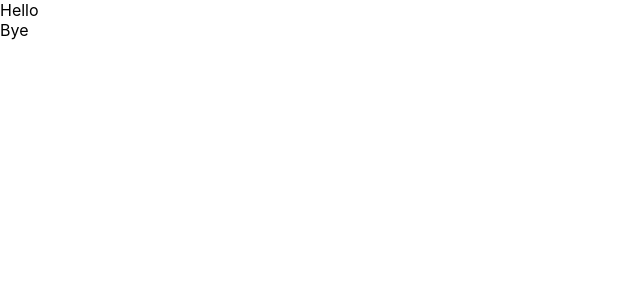
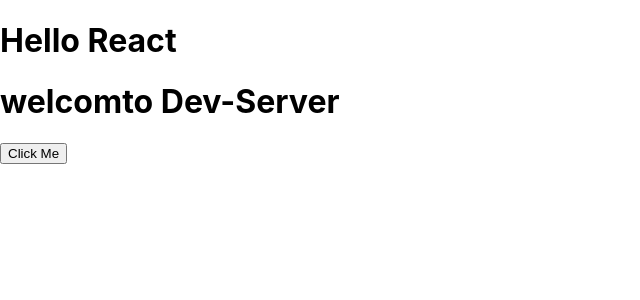
Before and after one commit to hkarling/react-workshop-2019, a React (Create React App) app in the folder hello-react/: page / in a window 1280 px wide. Shown: the top 300 px of the page, without its empty margins (0-640 px from the left). Built offline with nearby package versions, Linux system fonts and the light colour scheme.

Commit message:
feat: JSX 사용

```diff
--- a/hello-react/src/App.js
+++ b/hello-react/src/App.js
@@ -1,13 +1,17 @@
 import React, { Component } from 'react';
-import logo from './logo.svg';
 import './App.css';
 
 class App extends Component {
+  sayHey() {
+    console.log('hey');
+  }
   render() {
+    let text = 'Dev-Server'
     return (
       <React.Fragment>
-        <div>Hello</div>
-        <div>Bye</div>
+        <h1>Hello React</h1>
+        <h1>welcomto {text}</h1>
+        <button onClick={this.sayHey}>Click Me</button>
       </React.Fragment>
     );
   }
```
